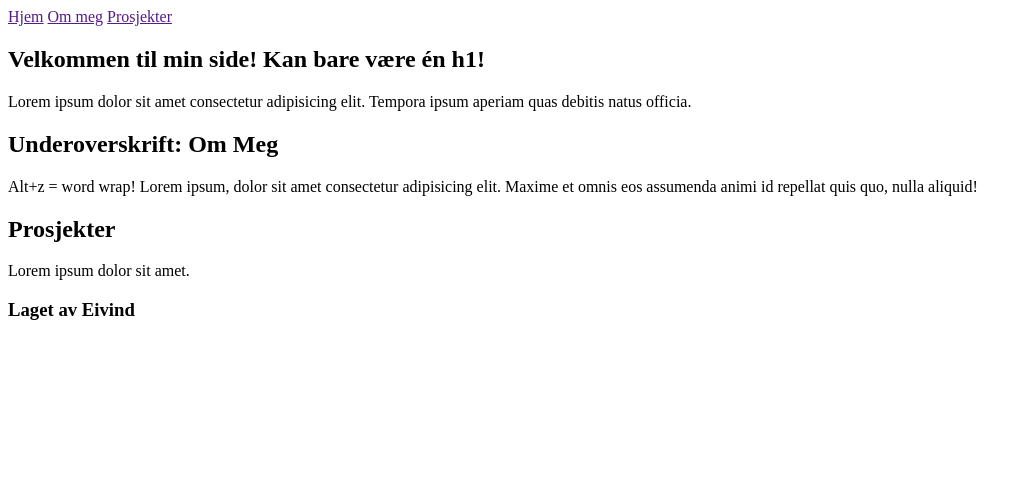
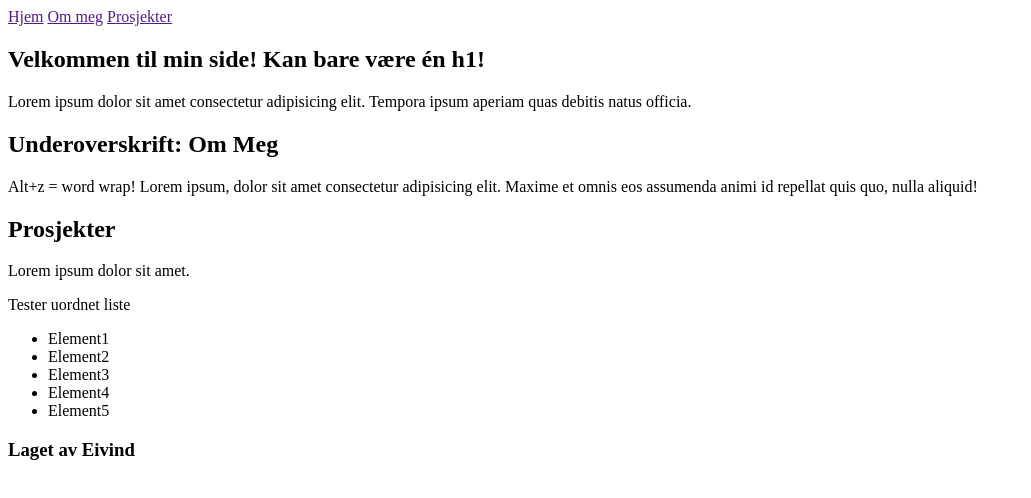
Before and after one commit to eivind-glodedata/gloedev25_undervisning2, a website: page index.html in a window 1280 px wide. Shown: the whole page, without its empty margins (0-1031 px from the left). Drawn offline with Linux system fonts and the light colour scheme.

Commit message:
Lagt til liste.

```diff
--- a/index.html
+++ b/index.html
@@ -36,6 +36,15 @@
       <section>
         <h2>Prosjekter</h2>
         <p>Lorem ipsum dolor sit amet.</p>
+        <p>Tester uordnet liste</p>
+        <ul>
+          <li>Element1</li>
+          <li>Element2</li>
+          <li>Element3</li>
+          <li>Element4</li>
+          <li>Element5</li>
+
+        </ul>
       </section>
     </main>
 
```
